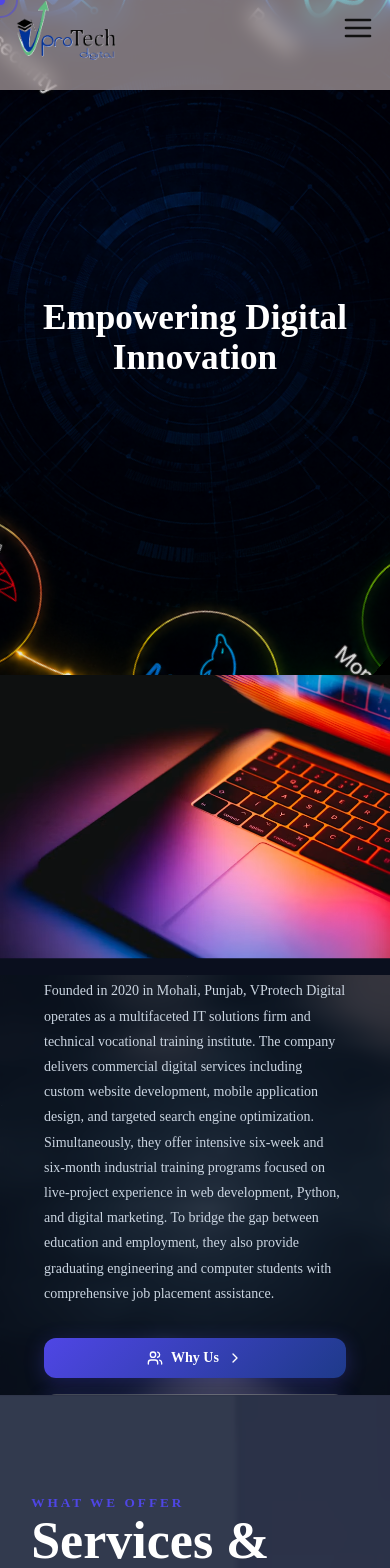
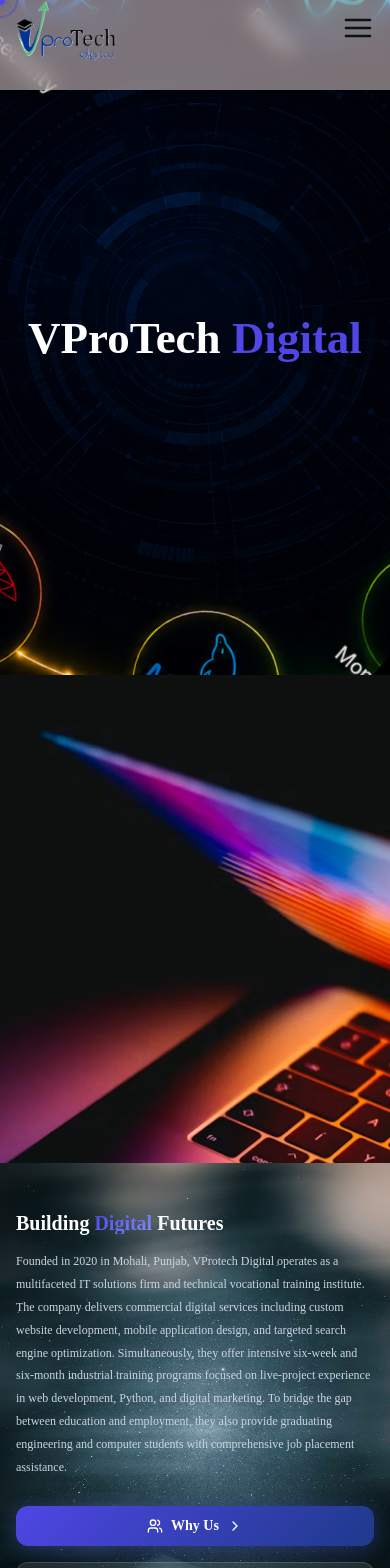
Before and after one commit to kritikabharti/ViproTech_Digital10, a React (Vite) app in the folder frontend/: page / in a window 390 px wide. Shown: the top 1568 px of the page. Built offline with nearby package versions, Linux system fonts and the light colour scheme.

Commit message:
frontend updation

```diff
--- a/frontend/src/App.jsx
+++ b/frontend/src/App.jsx
@@ -14,10 +14,12 @@
 import { AuthProvider } from "./context/AuthContext";
 import { ProtectedRoute } from "./components/ProtectedRoute";
 import BlogDetail from "./pages/BlogDetail";
+import ScrollToTop from './components/ScrollToTop';
 
 function App() {
   return (
     <BrowserRouter>
+     <ScrollToTop />
       <AuthProvider>
         <Navbar />
         <CustomCursor />
--- a/frontend/src/index.css
+++ b/frontend/src/index.css
@@ -1,3 +1,14 @@
+/* Add to index.css or App.css */
+html {
+  scroll-behavior: smooth;
+}
+
+/* Or to force scroll to top */
+html, body {
+  scroll-behavior: smooth;
+  scroll-padding-top: 0;
+}
+
 
 * {
   margin: 0;
--- a/frontend/src/pages/About.jsx
+++ b/frontend/src/pages/About.jsx
@@ -16,6 +16,8 @@
 import bottomImg from "../assets/digital.jpg";
 
 export default function About() {
+
+
    const fadeLeft = {
     hidden: { opacity: 0, x: -80 },
     visible: {
--- a/frontend/src/pages/AddBlog.jsx
+++ b/frontend/src/pages/AddBlog.jsx
@@ -46,6 +46,10 @@
 ];
 
 export default function AddBlog() {
+  useEffect(() => {
+    window.scrollTo(0, 0);
+  }, []);
+
   const navigate = useNavigate();
   const { id } = useParams();
   const { user } = useAuth();
--- a/frontend/src/pages/Home.css
+++ b/frontend/src/pages/Home.css
@@ -14,6 +14,7 @@
   min-height:160vh;
   max-width:800vh;
   overflow:hidden;
+
   display:flex;
   align-items:center;
   justify-content:center;
@@ -577,13 +578,34 @@
 }
 
 
-
-/* components/TwoImageSection.css */
-
+/* ============ TWO IMAGE SECTION ============ */
 .two-image-section {
   width: 100%;
   background: #0a0f1e;
   overflow: hidden;
+  position: relative;
+  padding: 0;
+}
+
+/* Background decorative elements */
+.section-bg-glow {
+  position: absolute;
+  top: -30%;
+  left: 20%;
+  width: 60%;
+  height: 80%;
+  background: radial-gradient(ellipse, rgba(79, 70, 229, 0.05), transparent 70%);
+  pointer-events: none;
+  z-index: 0;
+}
+
+.section-bg-dots {
+  position: absolute;
+  inset: 0;
+  background-image: radial-gradient(circle, rgba(255,255,255,0.03) 1px, transparent 1px);
+  background-size: 40px 40px;
+  pointer-events: none;
+  z-index: 0;
 }
 
 .two-image-container {
@@ -592,206 +614,321 @@
   gap: 0;
   width: 100%;
   min-height: 100vh;
+  position: relative;
+  z-index: 1;
 }
 
-/* ========== LEFT - IMAGE WITH MOTION ========== */
+/* ============ LEFT IMAGE ============ */
 .left-image-wrapper {
   position: relative;
   overflow: hidden;
-  height: 100%;
-  min-height: 600px;
+  height: 200%;
+  min-height: 500px;
+  background: #0a0f1e;
+}
+
+.left-image-badge {
+  position: absolute;
+  top: 30px;
+  left: 30px;
+  z-index: 5;
+  display: flex;
+  align-items: center;
+  gap: 8px;
+  padding: 8px 18px;
+  background: rgba(0, 0, 0, 0.6);
+  backdrop-filter: blur(10px);
+  border: 1px solid rgba(255, 255, 255, 0.05);
+  border-radius: 50px;
+  color: #fff;
+  font-size: 12px;
+  font-weight: 500;
+}
+
+.badge-icon {
+  color: #4F46E5;
 }
 
 .left-image-container {
   width: 100%;
   height: 100%;
   position: relative;
+  overflow: hidden;
 }
 
 .left-image {
   width: 100%;
   height: 100%;
   object-fit: cover;
+  object-position: center center;
   display: block;
 }
 
 .left-image-overlay {
   position: absolute;
-  bottom: 40px;
-  left: 40px;
-  z-index: 2;
+  bottom: 30px;
+  left: 30px;
+  z-index: 5;
+  display: flex;
+  gap: 20px;
 }
 
-.overlay-badge {
-  display: inline-block;
+.overlay-stats {
+  display: flex;
+  gap: 24px;
+  padding: 16px 24px;
   background: rgba(0, 0, 0, 0.6);
   backdrop-filter: blur(10px);
-  padding: 10px 24px;
-  border-radius: 50px;
-  color: white;
-  font-size: 14px;
-  font-weight: 600;
-  border: 1px solid rgba(255, 255, 255, 0.1);
+  border: 1px solid rgba(255, 255, 255, 0.05);
+  border-radius: 12px;
 }
 
-/* ========== RIGHT - IMAGE WITH CONTENT ========== */
+.stat-box {
+  display: flex;
+  flex-direction: column;
+  align-items: center;
+}
+
+.stat-box .stat-number {
+  font-size: 24px;
+  font-weight: 700;
+  color: #4F46E5;
+}
+
+.stat-box .stat-label {
+  font-size: 12px;
+  color: #94a3b8;
+}
+
+/* ============ RIGHT IMAGE ============ */
 .right-image-wrapper {
   position: relative;
   overflow: hidden;
   height: 100%;
   min-height: 500px;
+  background: #0a0f1e;
 }
 
 .right-image-container {
   width: 100%;
   height: 100%;
   position: relative;
+  overflow: hidden;
 }
 
 .right-image {
   width: 100%;
   height: 100%;
+  min-height: 500px;
   object-fit: cover;
+  object-position: center center;
   display: block;
 }
 
-/* Content Overlay on Right Image */
+.right-image-overlay {
+  position: absolute;
+  inset: 0;
+  background: linear-gradient(
+    135deg,
+    rgba(10, 15, 30, 0.7) 0%,
+    rgba(10, 15, 30, 0.5) 50%,
+    rgba(10, 15, 30, 0.7) 100%
+  );
+  z-index: 2;
+}
+
+/* ============ RIGHT IMAGE CONTENT ============ */
 .right-image-content {
   position: absolute;
   top: 0;
   left: 0;
   right: 0;
   bottom: 0;
-  background: rgba(10, 15, 30, 0.75);
-  backdrop-filter: blur(4px);
   display: flex;
   align-items: center;
   justify-content: center;
   padding: 40px;
+  z-index: 3;
 }
 
 .content-inner {
-  max-width: 480px;
+  max-width: 580px;
+  width: 100%;
   display: flex;
   flex-direction: column;
   gap: 16px;
 }
 
-/* Badge */
-.content-badge {
+/* Content Tag */
+.content-tag {
   display: inline-flex;
   align-items: center;
-  gap: 10px;
+  gap: 8px;
+  padding: 6px 16px;
   background: rgba(79, 70, 229, 0.15);
-  border: 1px solid rgba(79, 70, 229, 0.3);
-  padding: 6px 18px;
+  border: 1px solid rgba(79, 70, 229, 0.2);
+  border-radius: 50px;
+  color: #4F46E5;
+  font-size: 11px;
+  font-weight: 700;
+  letter-spacing: 2px;
+  text-transform: uppercase;
   width: fit-content;
-  color: #94a3b8;
-  font-size: 12px;
-  font-weight: 700;
-  letter-spacing: 1px;
 }
 
-.badge-dot {
-  width: 8px;
-  height: 8px;
+.tag-dot {
+  width: 6px;
+  height: 6px;
   border-radius: 50%;
   background: #4F46E5;
   animation: pulse-dot 2s infinite;
 }
 
 @keyframes pulse-dot {
-  0%, 100% { opacity: 1; transform: scale(1); }
-  50% { opacity: 0.5; transform: scale(0.8); }
+  0%, 100% { opacity: 1; }
+  50% { opacity: 0.3; }
 }
 
-/* Title */
+/* Content Heading */
 .content-title {
-  font-size: 62px;
+  font-size: 45px;
   font-weight: 800;
-  color: white;
-  line-height: 1.0;
+  color: #fff;
+  line-height: 1.2;
   margin: 0;
 }
 
-.highlight {
+.heading-highlight {
   background: linear-gradient(135deg, #4F46E5, #818CF8);
   -webkit-background-clip: text;
   -webkit-text-fill-color: transparent;
   background-clip: text;
 }
 
-/* Description */
-.content-description {
-  font-size: 16px;
-  color: #cbd5e1;
-  line-height: 1.8;
+/* Content Heading */
+.content-heading {
+  font-size: 42px;
+  font-weight: 800;
+  color: #fff;
+  line-height: 1.5;
   margin: 0;
 }
 
-/* Stats */
-.content-stats {
+.heading-highlight {
+  background: linear-gradient(135deg, #4F46E5, #818CF8);
+  -webkit-background-clip: text;
+  -webkit-text-fill-color: transparent;
+  background-clip: text;
+}
+
+/* Mobile responsive for heading */
+@media (max-width: 768px) {
+  .content-heading {
+    font-size: 24px;
+  }
+}
+
+@media (max-width: 480px) {
+  .content-heading {
+    font-size: 20px;
+  }
+}
+
+/* Content Description */
+.content-description {
+
+  color: #cbd5e1;
+  font-size: 20px;
+  line-height: 1.9;
+  margin: 0;
+}
+
+/* Features */
+.content-features {
+  display: flex;
+  gap: 20px;
+  flex-wrap: wrap;
+}
+
+.feature-item {
   display: flex;
   align-items: center;
-  gap: 20px;
-  padding: 12px 0;
+  gap: 6px;
+  color: #e2e8f0;
+  font-size: 13px;
+  font-weight: 500;
 }
 
-.content-stat-item {
-  display: flex;
-  flex-direction: column;
+.feature-icon {
+  color: #10b981;
+  flex-shrink: 0;
 }
 
-.content-stat-item .stat-number {
-  font-size: 24px;
-  font-weight: 800;
-  color: white;
+/* Buttons */
+.content-buttons {
+  display: flex;
+  gap: 12px;
+  flex-wrap: wrap;
+  margin-top: 4px;
 }
 
-.content-stat-item .stat-label {
-  font-size: 13px;
-  color: #94a3b8;
+.button-wrapper {
+  display: inline-block;
 }
 
-.stat-divider-vertical {
-  width: 1px;
-  height: 35px;
-  background: rgba(255, 255, 255, 0.1);
-}
-
-/* CTA Button */
 .content-cta {
   display: inline-flex;
   align-items: center;
-  gap: 10px;
-  padding: 14px 12px;
-  background: linear-gradient(135deg, #4F46E5, #1E3A8A);
-  color: white;
+  gap: 8px;
+  padding: 12px 28px;
   border: none;
-  font-size: 16px;
+  border-radius: 10px;
+  font-size: 14px;
   font-weight: 600;
   cursor: pointer;
   transition: all 0.3s;
-  width: fit-content;
+  text-decoration: none;
+}
+
+.content-cta.primary {
+  background: linear-gradient(135deg, #4F46E5, #1E3A8A);
+  color: #fff;
   box-shadow: 0 4px 20px rgba(79, 70, 229, 0.3);
 }
 
-.content-cta:hover {
+.content-cta.primary:hover {
   box-shadow: 0 8px 30px rgba(79, 70, 229, 0.4);
+  transform: translateY(-2px);
 }
 
-/* ========== RESPONSIVE ========== */
+.content-cta.secondary {
+  background: rgba(255, 255, 255, 0.08);
+  color: #fff;
+  border: 1px solid rgba(255, 255, 255, 0.12);
+}
+
+.content-cta.secondary:hover {
+  background: rgba(255, 255, 255, 0.15);
+  border-color: rgba(255, 255, 255, 0.2);
+  transform: translateY(-2px);
+}
+
+/* ============ RESPONSIVE ============ */
 @media (max-width: 1024px) {
-  .content-title {
-    font-size: 36px;
+  .content-heading {
+    font-size: 28px;
   }
 
   .content-inner {
-    max-width: 400px;
+    max-width: 100%;
   }
 
-  .content-description {
-    font-size: 15px;
+  .overlay-stats {
+    padding: 12px 18px;
+  }
+
+  .stat-box .stat-number {
+    font-size: 20px;
   }
 }
 
@@ -802,102 +939,139 @@
   }
 
   .left-image-wrapper {
-    min-height: 400px;
+    min-height: 350px;
+  }
+
+  .left-image {
+    min-height: 350px;
   }
 
   .right-image-wrapper {
-    min-height: 500px;
-  }
-
-  .left-image {
-    height: 400px;
+    min-height: 450px;
   }
 
   .right-image {
-    height: 500px;
+    min-height: 450px;
   }
 
-  .content-title {
-    font-size: 32px;
-  }
-
-  .content-inner {
-    max-width: 100%;
-    padding: 20px;
-  }
-
-  .content-stats {
-    flex-wrap: wrap;
-    gap: 12px;
-  }
-
-  .content-stat-item .stat-number {
-    font-size: 20px;
-  }
-
-  .content-cta {
-    width: 100%;
-    justify-content: center;
+  .left-image-badge {
+    top: 16px;
+    left: 16px;
+    font-size: 10px;
+    padding: 6px 14px;
   }
 
   .left-image-overlay {
-    bottom: 20px;
-    left: 20px;
+    bottom: 16px;
+    left: 16px;
   }
 
-  .overlay-badge {
-    font-size: 12px;
-    padding: 8px 16px;
-  }
-}
-
-@media (max-width: 480px) {
-  .left-image-wrapper {
-    min-height: 300px;
+  .overlay-stats {
+    gap: 16px;
+    padding: 10px 16px;
   }
 
-  .right-image-wrapper {
-    min-height: 420px;
+  .stat-box .stat-number {
+    font-size: 18px;
   }
 
-  .left-image {
-    height: 300px;
-  }
-
-  .right-image {
-    height: 420px;
-  }
-
-  .content-title {
-    font-size: 28px;
-  }
-
-  .content-description {
-    font-size: 14px;
-  }
-
-  .content-stats {
-    flex-direction: column;
-    align-items: flex-start;
-    gap: 6px;
-  }
-
-  .stat-divider-vertical {
-    display: none;
+  .stat-box .stat-label {
+    font-size: 10px;
   }
 
   .right-image-content {
     padding: 24px;
   }
 
-  .content-badge {
-    font-size: 10px;
-    padding: 4px 14px;
+  .content-inner {
+    gap: 12px;
+  }
+
+  .content-heading {
+    font-size: 24px;
+  }
+
+  .content-description {
+    font-size: 13px;
+  }
+
+  .content-features {
+    gap: 12px;
+  }
+
+  .feature-item {
+    font-size: 12px;
+  }
+
+  .content-buttons {
+    flex-direction: column;
+    width: 100%;
+  }
+
+  .button-wrapper {
+    width: 100%;
   }
 
   .content-cta {
-    font-size: 14px;
-    padding: 12px 24px;
+    width: 100%;
+    justify-content: center;
+    padding: 12px 20px;
+    font-size: 13px;
+  }
+}
+
+@media (max-width: 480px) {
+  .left-image-wrapper {
+    min-height: 250px;
+  }
+
+  .left-image {
+    min-height: 250px;
+  }
+
+  .right-image-wrapper {
+    min-height: 350px;
+  }
+
+  .right-image {
+    min-height: 350px;
+  }
+
+  .left-image-badge {
+    top: 12px;
+    left: 12px;
+    font-size: 9px;
+    padding: 4px 12px;
+  }
+
+  .overlay-stats {
+    gap: 12px;
+    padding: 8px 12px;
+  }
+
+  .stat-box .stat-number {
+    font-size: 16px;
+  }
+
+  .stat-box .stat-label {
+    font-size: 9px;
+  }
+
+  .right-image-content {
+    padding: 16px;
+  }
+
+  .content-heading {
+    font-size: 20px;
+  }
+
+  .content-description {
+    font-size: 12px;
+  }
+
+  .content-cta {
+    font-size: 12px;
+    padding: 10px 16px;
   }
 }
 
--- a/frontend/src/pages/Home.jsx
+++ b/frontend/src/pages/Home.jsx
@@ -76,26 +76,25 @@
 };
 
 
-
-
-
-
-
 export default function Home() {
+useEffect(() => {
+    window.scrollTo(0, 0);
+  }, []);
 
   return (
     <>
-
-
-
 <section className="tech-hero">
   <div className="tech-overlay" />
   <div className="tech-content">
-    <h1>Empowering Digital Innovation</h1>
-    {/* <p>
-      We build modern web, mobile, cloud, and cybersecurity solutions that
-      help businesses grow and succeed.
-    </p> */}
+   <motion.h2
+                  className="content-title"
+                  initial={{ opacity: 0, y: 20 }}
+                  whileInView={{ opacity: 1, y: 0 }}
+                  transition={{ delay: 0.5 }}
+                  viewport={{ once: true }}
+                >
+                  VProTech <span className="highlight">Digital</span>
+                </motion.h2>
   </div>
 </section>
 
@@ -147,20 +146,21 @@
                 className="content-inner"
                 initial={{ opacity: 0, y: 30 }}
                 whileInView={{ opacity: 1, y: 0 }}
-                transition={{ duration: 0.8, delay: 0.3 }}
+                transition={{ duration: 0.8, delay:
+                   0.3 }}
                 viewport={{ once: true }}
               >
 
-
                  <motion.h2
-                  className="content-title"
+              className="content-heading"
               initial={{ opacity: 0, y: 20 }}
               whileInView={{ opacity: 1, y: 0 }}
               transition={{ delay: 0.5 }}
               viewport={{ once: true }}
             >
-                  VProTech <span className="highlight">Digital</span>
+              Building <span className="heading-highlight">Digital</span> Futures
             </motion.h2>
+
 
                 <motion.p
                   className="content-description"
@@ -558,7 +558,7 @@
 </section>
 
 
- <Footer />
+ {/* <Footer /> */}
 
 </>
 
```
Also changed, not shown: frontend/src/components/ScrollToTop.jsx (added, +16 -0 lines), 1 other file (tests, documents, lock files or other folders). Lines whose indentation alone changed are shown as unchanged.
